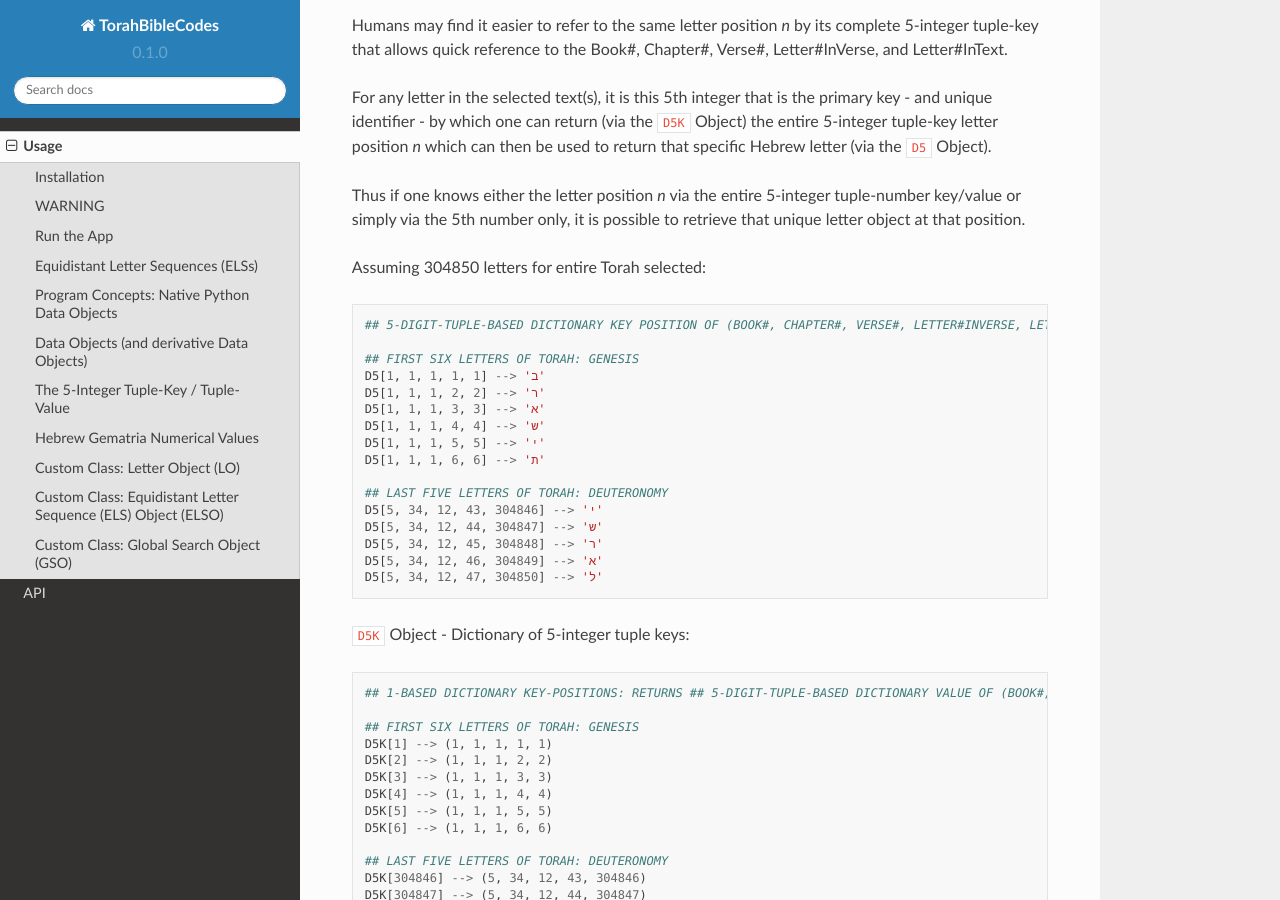
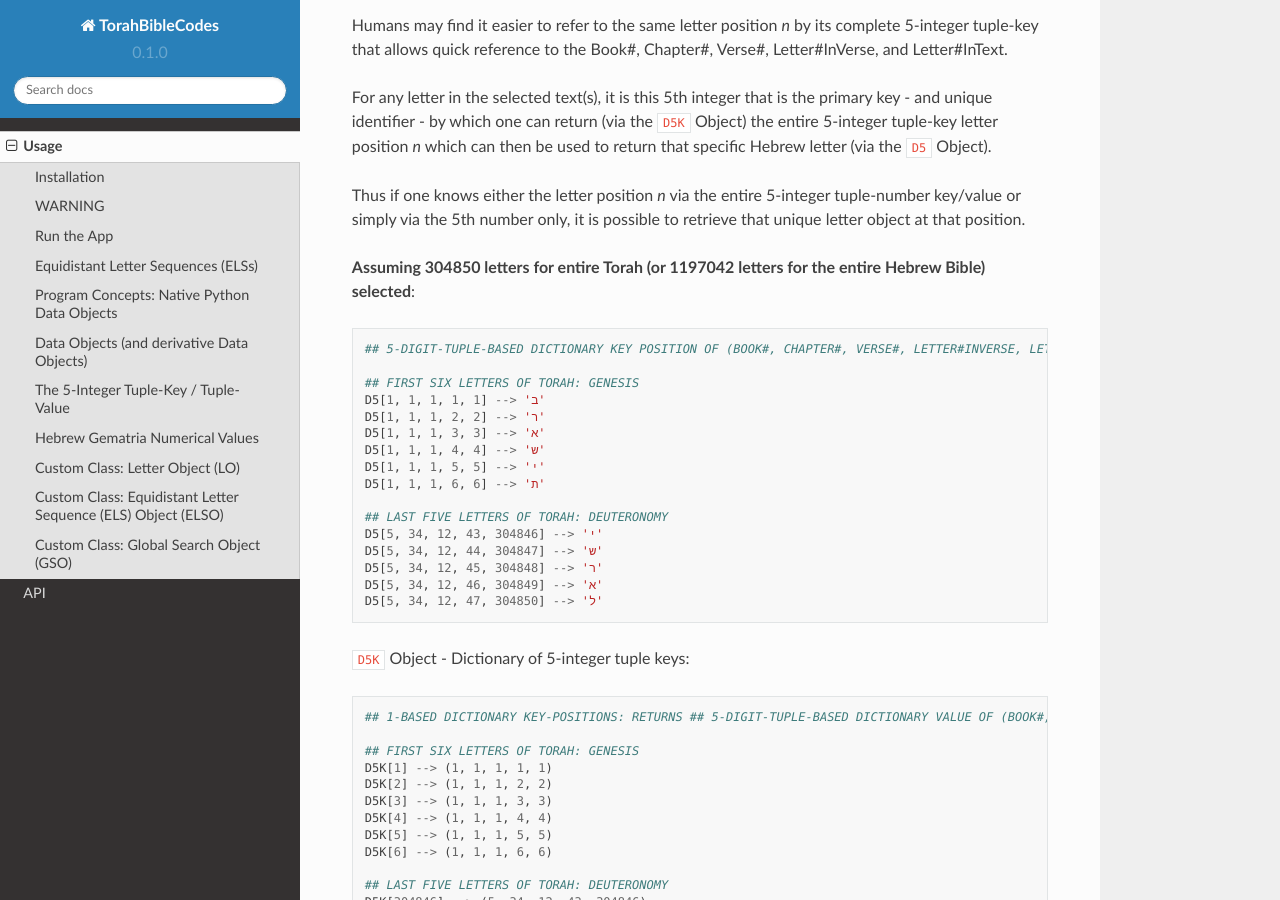
Before and after one commit to TorahBibleCodes/TorahBibleCodes_Sphinx, a Sphinx documentation site: the page built from docs/source/usage.rst, in a window 1280 px wide and 900 px high, scrolled down 6517 px. Built offline with Sphinx 7.4.7 and the Read the Docs theme 2.0.0, drawn with Linux system fonts in a browser that asks for light colours.

Commit message:
Update usage.rst

```diff
--- a/docs/source/usage.rst
+++ b/docs/source/usage.rst
@@ -287,7 +287,7 @@
 
 Thus if one knows either the letter position *n* via the entire 5-integer tuple-number key/value or simply via the 5th number only, it is possible to retrieve that unique letter object at that position.
 
-Assuming 304850 letters for entire Torah selected::
+**Assuming 304850 letters for entire Torah (or 1197042 letters for the entire Hebrew Bible) selected**::
 
    ## 5-DIGIT-TUPLE-BASED DICTIONARY KEY POSITION OF (BOOK#, CHAPTER#, VERSE#, LETTER#INVERSE, LETTER#INTEXT) - NO SPACES BETWEEN WORDS/LETTERS
 
```
